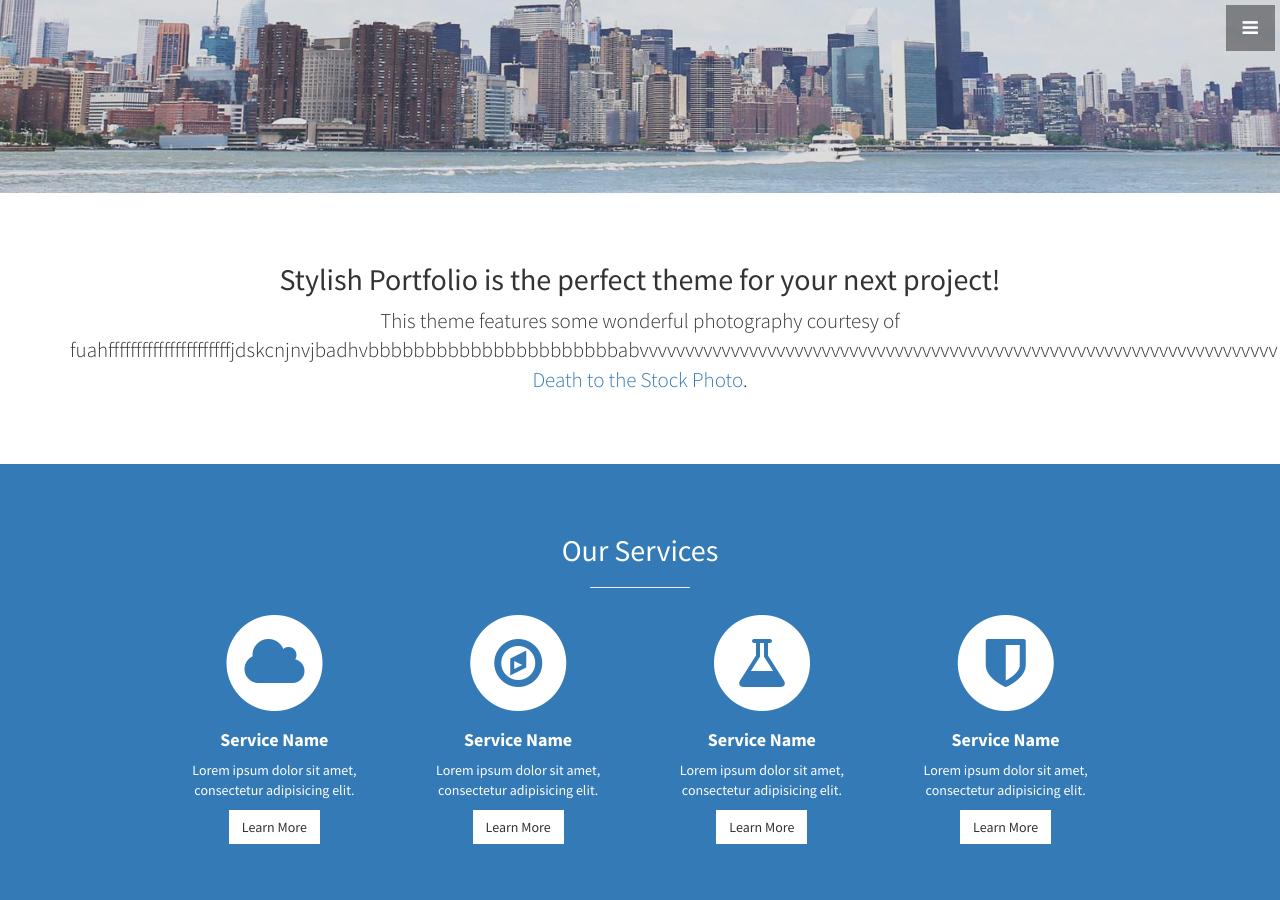
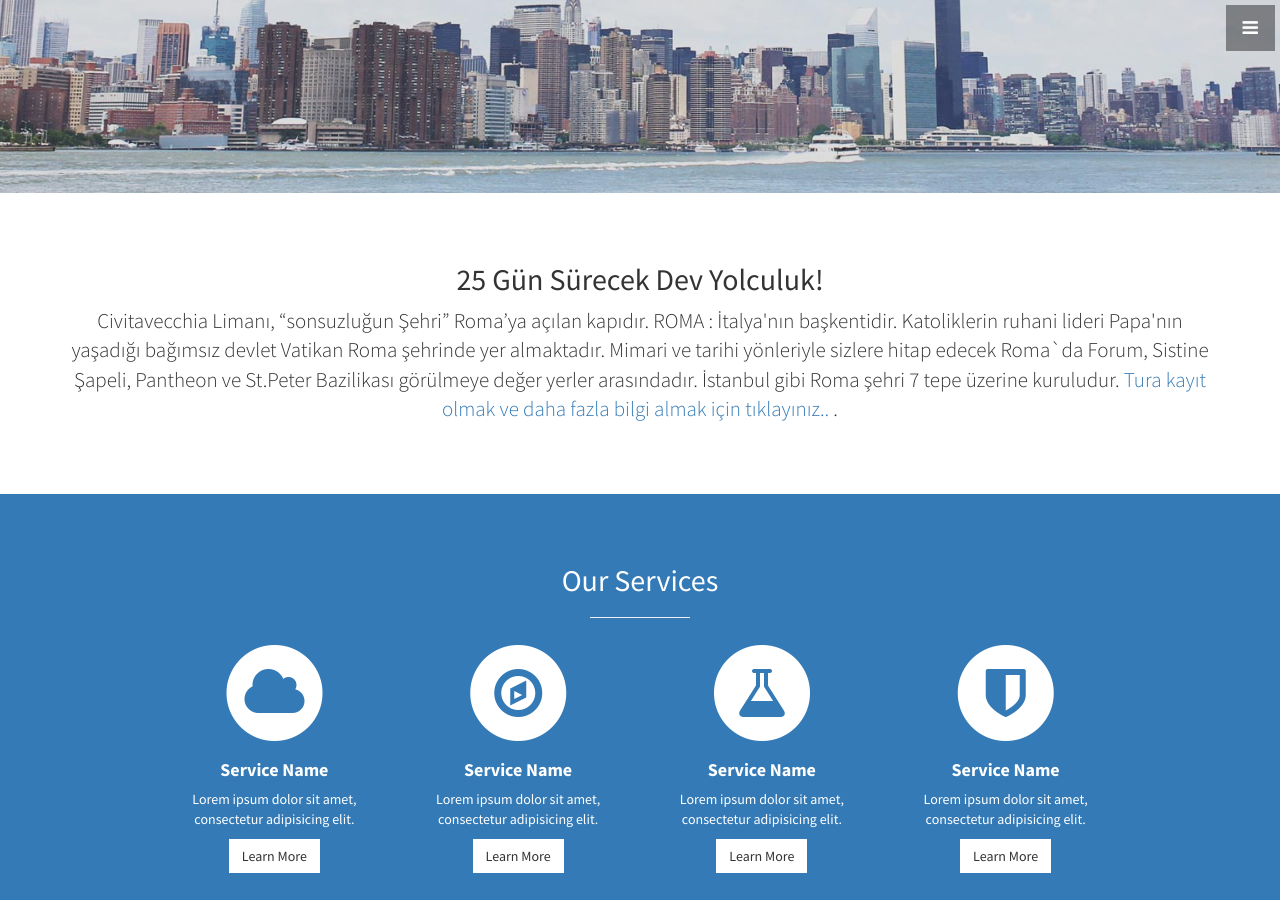
Before and after one commit to hilalvarol/hilalvarol.github.io, a Jekyll site: the page built from index.html, in a window 1280 px wide and 900 px high, scrolled down 707 px. Built offline with Jekyll 4.4.1, drawn with Linux system fonts in a browser that asks for light colours.

Commit message:
Update about.html

```diff
--- a/_includes/about.html
+++ b/_includes/about.html
@@ -2,8 +2,11 @@
   <div class="container">
     <div class="row">
       <div class="col-lg-12 text-center">
-        <h2>Stylish Portfolio is the perfect theme for your next project!</h2>
-        <p class="lead">This theme features some wonderful photography courtesy of fuahffffffffffffffffffffffjdskcnjnvjbadhvbbbbbbbbbbbbbbbbbbbbbbabvvvvvvvvvvvvvvvvvvvvvvvvvvvvvvvvvvvvvvvvvvvvvvvvvvvvvvvvvvvvvvvvvvvvvv <a target="_blank" href="http://join.deathtothestockphoto.com/">Death to the Stock Photo</a>.</p>
+        <h2>25 Gün Sürecek Dev Yolculuk!</h2>
+        <p class="lead">Civitavecchia Limanı, “sonsuzluğun Şehri” Roma’ya açılan kapıdır. ROMA : İtalya'nın başkentidir.
+          Katoliklerin ruhani lideri Papa'nın yaşadığı bağımsız devlet Vatikan Roma şehrinde yer almaktadır.
+          Mimari ve tarihi yönleriyle sizlere hitap edecek Roma`da Forum, Sistine Şapeli, Pantheon ve St.Peter Bazilikası görülmeye değer yerler arasındadır.
+          İstanbul gibi Roma şehri 7 tepe üzerine kuruludur. <a target="_blank" href="http://join.deathtothestockphoto.com/">Tura kayıt olmak ve daha fazla bilgi almak için tıklayınız.. </a>.</p>
       </div>
     </div>
     <!-- /.row -->
```
